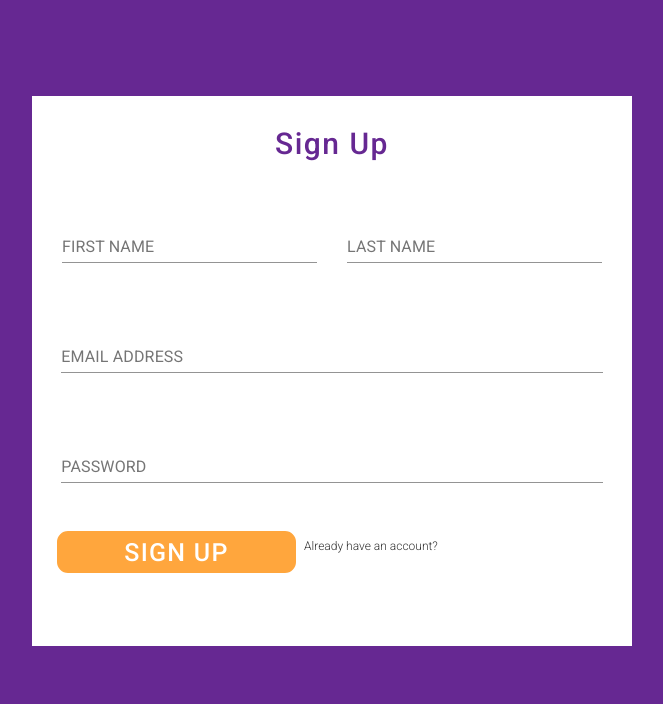
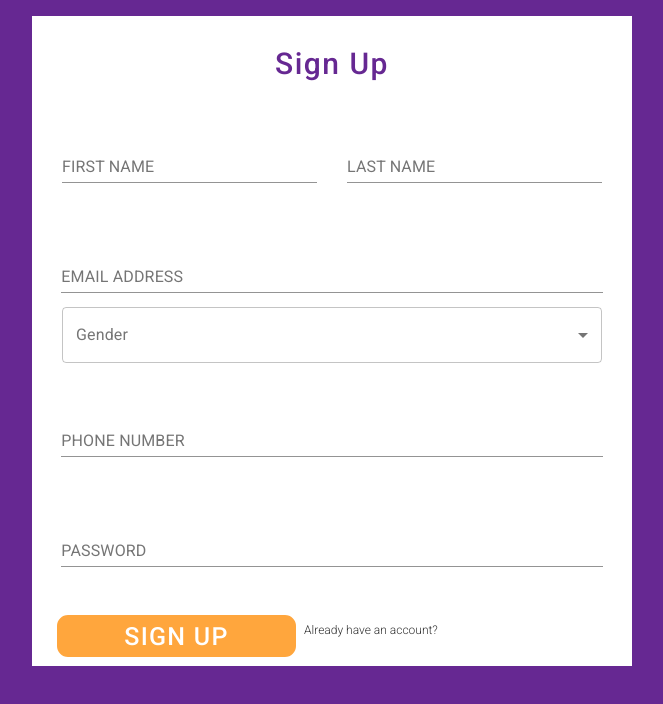
Before and after one commit to AlfredBryan/Chattel, a React (Create React App) app in the folder client/: page /register in a window 1280 px wide. Shown: the top 704 px of the page, without its empty margins (308-971 px from the left). Built offline with nearby package versions, Linux system fonts and the light colour scheme; no server answers.

Commit message:
api call setup

```diff
--- a/client/src/components/User/Register.js
+++ b/client/src/components/User/Register.js
@@ -1,9 +1,14 @@
 import React, { Component } from "react";
 import TextField from "@material-ui/core/TextField";
+import InputLabel from "@material-ui/core/InputLabel";
+import MenuItem from "@material-ui/core/MenuItem";
+import FormControl from "@material-ui/core/FormControl";
+import Select from "@material-ui/core/Select";
 import { Link } from "react-router-dom";
 import axios from "axios";
 
 import "./style.css";
+import Spinner from "../hoc/Spinner";
 
 const Url = process.env.REACT_APP_BASE_URL;
 
@@ -11,21 +16,38 @@ class Register extends Component {
   constructor(props) {
     super(props);
     this.state = {
-      last_name: "",
-      first_name: "",
+      lastname: "",
+      firstname: "",
       email: "",
       password: "",
+      gender: "",
+      phone_number: "",
       loading: false
     };
   }
 
   submitHandler = e => {
-    const { first_name, last_name, email, password } = this.state;
+    e.preventDefault();
+    const {
+      firstname,
+      lastname,
+      email,
+      gender,
+      phone_number,
+      password
+    } = this.state;
     this.setState({
       loading: true
     });
     axios
-      .post(`${Url}/register`, { first_name, last_name, email, password })
+      .post(`${Url}/register`, {
+        firstname,
+        lastname,
+        email,
+        gender,
+        phone_number,
+        password
+      })
       .then(res => {
         console.log(res);
       });
@@ -38,13 +60,21 @@ class Register extends Component {
   };
 
   render() {
-    const { first_name, last_name, email, password, loading } = this.state;
+    const {
+      firstname,
+      lastname,
+      email,
+      password,
+      gender,
+      phone_number,
+      loading
+    } = this.state;
     return (
       <React.Fragment>
         <div className="register_cover">
           <div className="register_form">
             <h3 className="register_header">Sign Up</h3>
-            <form noValidate autoComplete="off">
+            <form noValidate autoComplete="off" onSubmit={this.submitHandler}>
               <div className="col-md-12 user_name form-group">
                 <div className="col-md-6">
                   <TextField
@@ -52,8 +82,8 @@ class Register extends Component {
                     label="FIRST NAME"
                     className="form-control"
                     margin="normal"
-                    value={first_name}
-                    name="first_name"
+                    value={firstname}
+                    name="firstname"
                     onChange={this.handleChange}
                   />
                 </div>
@@ -63,8 +93,8 @@ class Register extends Component {
                     label="LAST NAME"
                     className="form-control"
                     margin="normal"
-                    name="last_name"
-                    value={last_name}
+                    name="lastname"
+                    value={lastname}
                     onChange={this.handleChange}
                   />
                 </div>
@@ -81,6 +111,34 @@ class Register extends Component {
                 />
               </div>
               <div className="col-md-12 form-group">
+                <div className="col-md-12">
+                  <FormControl variant="outlined" className="form-control">
+                    <InputLabel htmlFor="outlined-age-simple">
+                      Gender
+                    </InputLabel>
+                    <Select
+                      value={gender}
+                      onChange={this.handleChange}
+                      name="gender"
+                    >
+                      <MenuItem value="male">Male</MenuItem>
+                      <MenuItem value="female">Female</MenuItem>
+                    </Select>
+                  </FormControl>
+                </div>
+              </div>
+              <div className="col-md-12 form-group">
+                <TextField
+                  id="standard-name"
+                  label="PHONE NUMBER"
+                  className="form-control input_control"
+                  margin="normal"
+                  name="phone_number"
+                  value={phone_number}
+                  onChange={this.handleChange}
+                />
+              </div>
+              <div className="col-md-12 form-group">
                 <TextField
                   id="standard-name"
                   label="PASSWORD"
@@ -93,7 +151,13 @@ class Register extends Component {
                 />
               </div>
               <div className="col-md-12 d-flex form-group button_form">
-                <button className="form_button">SIGN UP</button>
+                <button
+                  type="submit"
+                  onClick={this.submitHandler}
+                  className="form_button"
+                >
+                  {loading ? <Spinner /> : "SIGN UP"}
+                </button>
                 <Link to="/login">
                   <p className="register_text"> Already have an account?</p>
                 </Link>
--- a/client/src/components/User/style.css
+++ b/client/src/components/User/style.css
@@ -8,9 +8,9 @@
 .register_form {
     display: inline-block;
     width: 600px;
-    height: 550px;
+    height: 650px;
     background: #FFFFFF;
-    margin-top: 6em;
+    margin-top: 1em;
 }
 
 .register_header {
@@ -59,6 +59,7 @@
     color: #333333;
     padding: 0.5em
 }
+
 .button_form {
     margin-top: 3em;
     margin-left: 0.5em;
```
